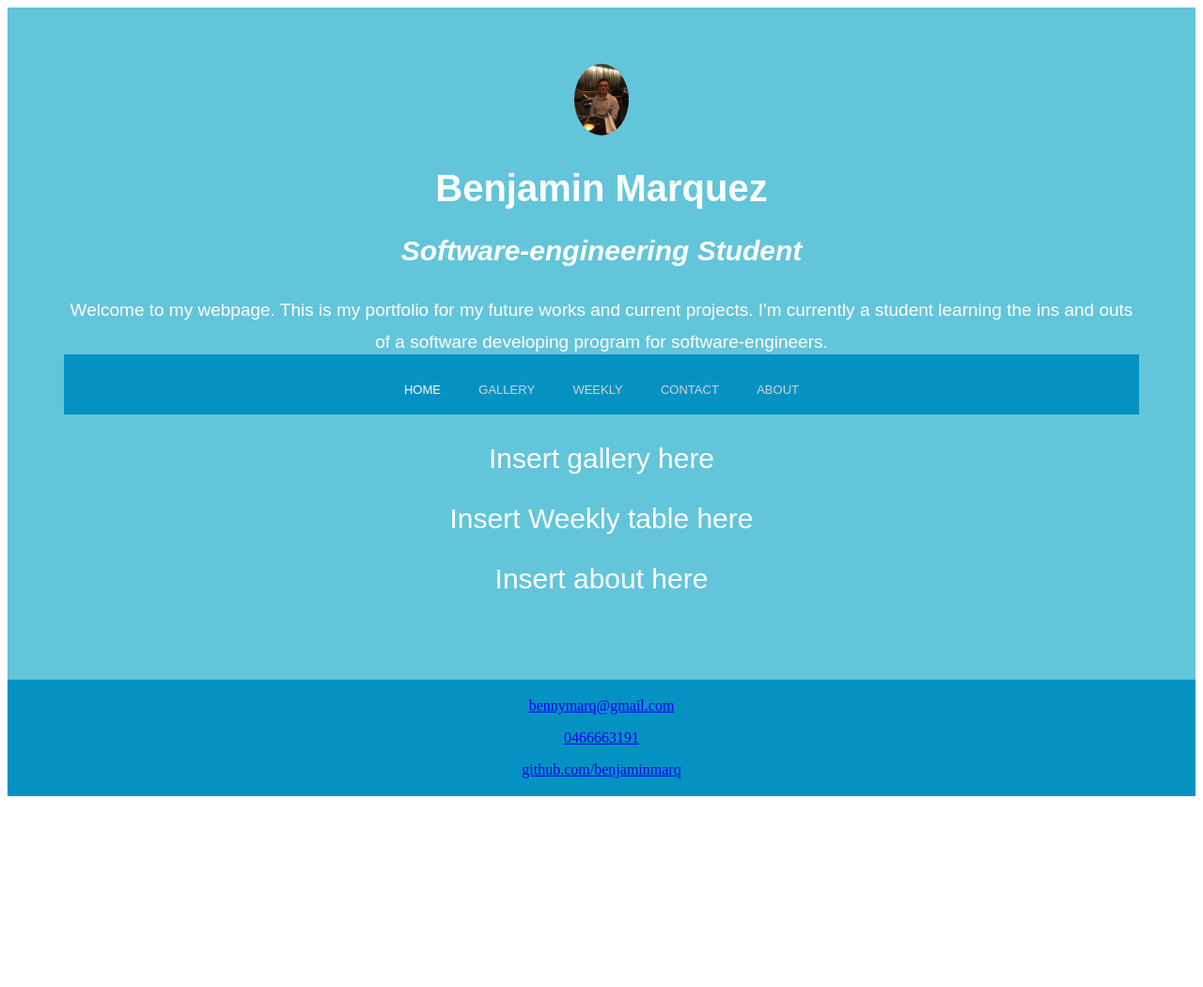
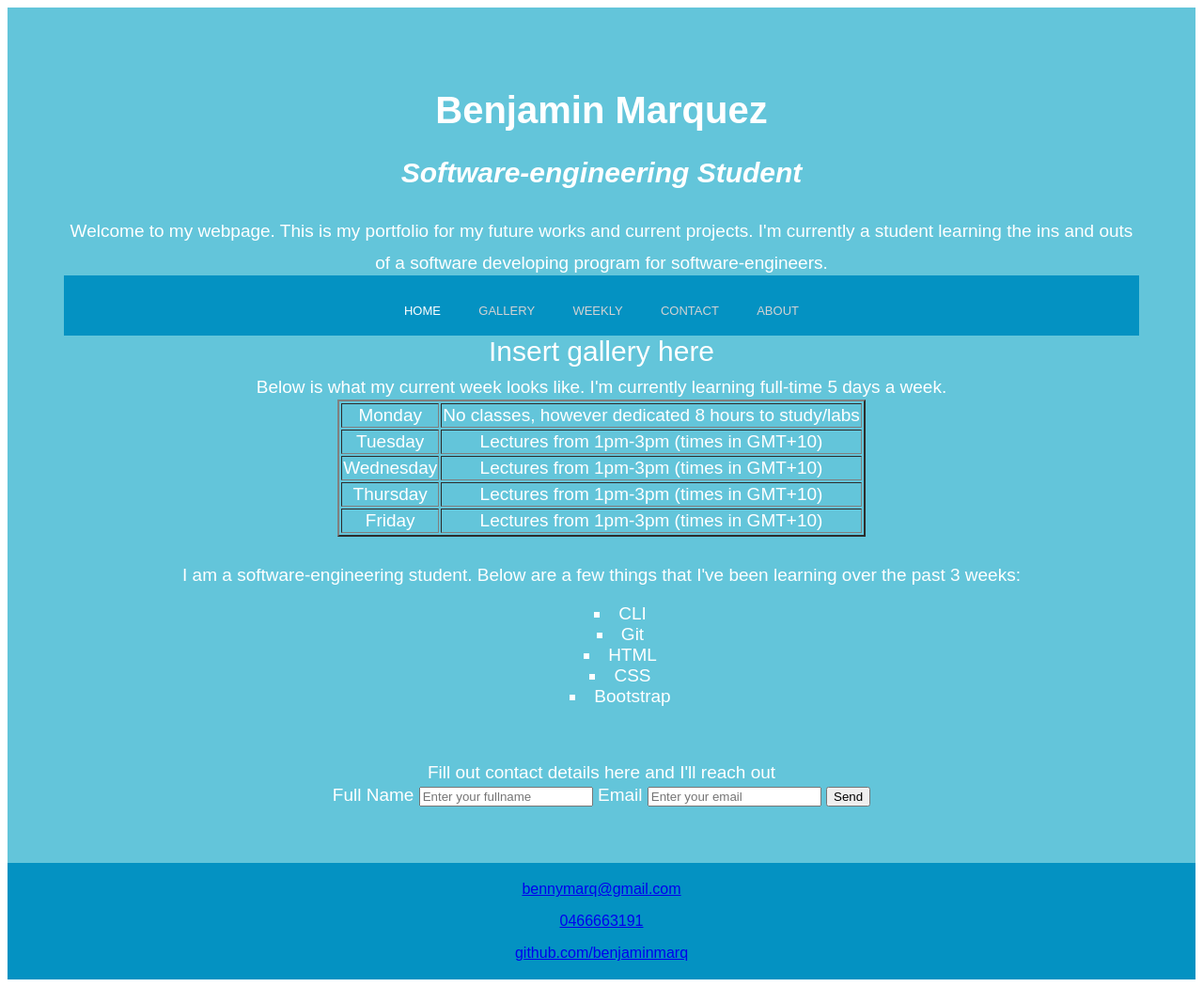
Before and after one commit to benjaminmarq/project0, a plain HTML site: page index.html in a window 1280 px wide. Shown: the whole page at 94% size. Before the commit the page ends 855 px from the top, so only its background shows below. Drawn offline with Linux system fonts and the light colour scheme.

Commit message:
Updated code, css and removed photo

```diff
--- a/index.html
+++ b/index.html
@@ -5,7 +5,7 @@
     </head>
         <body>
         <div class="header">
-                <img src="portrait_photo.JPG">
+                <img1 src="images/portrait_photo.JPG">
                 <h1>Benjamin Marquez</h1>
                 <h2>Software-engineering Student</h2>
         <p1>Welcome to my webpage. This is my portfolio for my future works and current projects. I'm currently a student learning the ins and outs of a software developing program for software-engineers.</p1>
@@ -17,15 +17,55 @@
                 <a href="#about">ABOUT</a>
         </div>
         <div>
-                <p> Insert gallery here</p>
+                <p2> Insert gallery here</p2>
         </div>
         <div>
-                <p> Insert Weekly table here</p>
+                <p3>Below is what my current week looks like. I'm currently learning full-time 5 days a week.</p3>
+                <table border="2">
+                    <tr>
+                        <td>Monday</td>
+                        <td>No classes, however dedicated 8 hours to study/labs</td>
+                    </tr>
+                    <tr>
+                        <td>Tuesday</td>
+                        <td>Lectures from 1pm-3pm (times in GMT+10)</td>
+                    </tr>
+                    <tr>
+                        <td>Wednesday</td>
+                        <td>Lectures from 1pm-3pm (times in GMT+10)</td>
+                    </tr>
+                    <tr>
+                        <td>Thursday</td>
+                        <td>Lectures from 1pm-3pm (times in GMT+10)</td>
+                    </tr>
+                    <tr>
+                        <td>Friday</td>
+                        <td>Lectures from 1pm-3pm (times in GMT+10)</td>
+                    </tr>
+                </table>
+        </div>
+        <div class="list">
+                <p4>I am a software-engineering student. Below are a few things that I've been learning over the past 3 weeks:</p4>
+                <ul style ="list-style-type:square">
+                    <li>CLI</li>
+                    <li>Git</li>
+                    <li>HTML</li>
+                    <li>CSS</li>
+                    <li>Bootstrap</li>
+                </ul>
         </div>
         <div>
-                <p> Insert about here</p>
+                <p5>Fill out contact details here and I'll reach out</p5>
+                <form action="https://docs.google.com/forms/d/e/1FAIpQLSefO0scym_bZ_hn6JxVlX99uXSoyUPuf4NWym3pG9W-jDw-dA/formresponse">
+                <label for="fullname">Full Name</label>
+                <input type="text" id="fullname" name="entry.743469551" placeholder="Enter your fullname">
+                <label for="email">Email</label>
+                <input type="text" id="email" name="entry.1296645729" placeholder="Enter your email">
+                <input type="submit" id="submit" name="submit" value="Send" />
+            </form>
         </div>
         </div>
+
 
         </body>
         <footer>
--- a/style.css
+++ b/style.css
@@ -54,8 +54,32 @@ footer {
     padding: 3px;
     background-color: #0492c2;
     color: white;
+    font-size: 16px;
+    font-family: Arial, Helvetica, sans-serif;
 }
-img {
+p3, table{
+    color: white;
+    font-size: 19px;
+    font-family: Arial, Helvetica, sans-serif;
+    margin-left: auto;
+    margin-right: auto;
+}
+p4, div.list {
+    color: white;
+    font-size: 19px;
+    font-family: Arial, Helvetica, sans-serif;
+    text-align: center;
+    list-style-position: inside;
+    padding: 30px;
+}
+
+p5, form {
+    color: white;
+    font-size: 19px;
+    font-family: Arial, Helvetica, sans-serif;
+}
+
+img1 {
     border-radius: 80%;
     max-width: 5%;
     max-height: 5%;
```
Also changed, not shown: portrait_photo.JPG (deleted), 1 other file.
